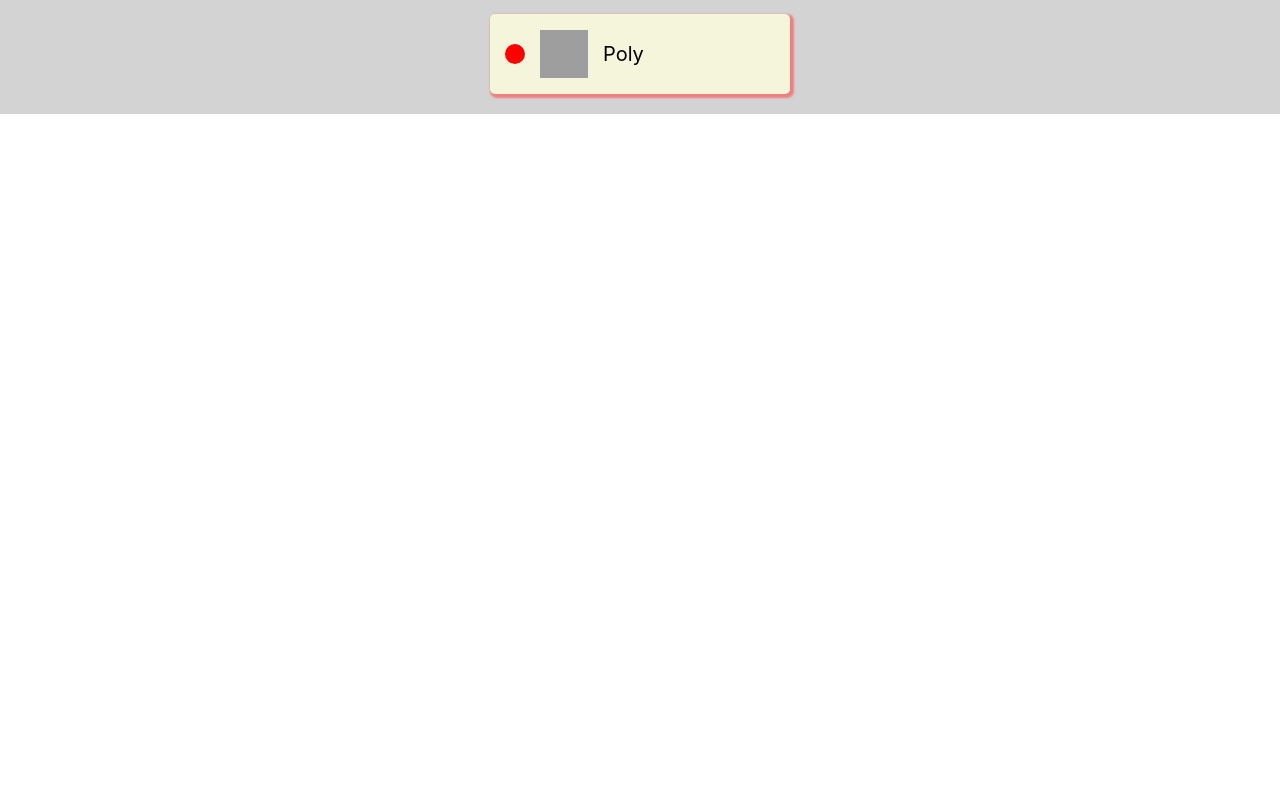
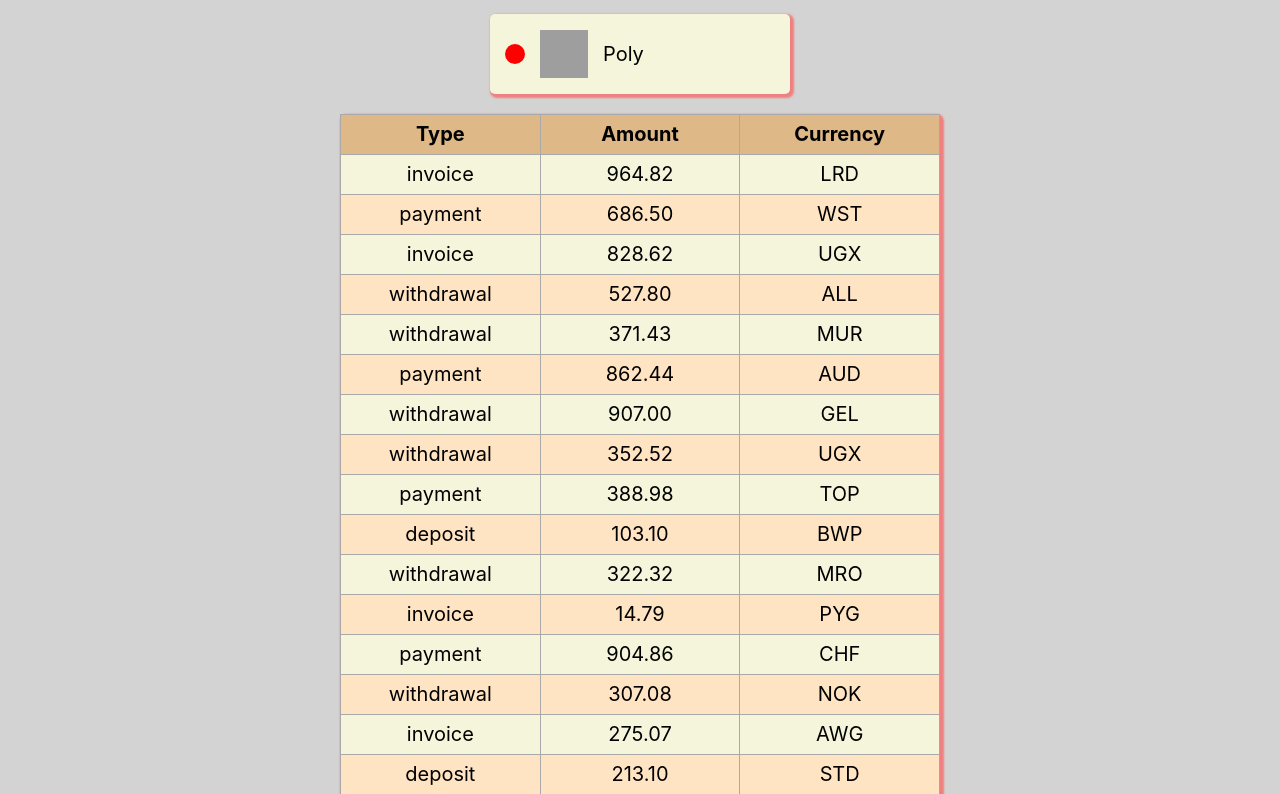
Before and after one commit to sergii-borodin/goit-react-hw-01-components, a React (Create React App) app: page / in a window 1280 px wide. Shown: the part 1026-1820 px from the top of the page. Before the commit the page ends 1140 px from the top, so only its background shows below. Built offline with nearby package versions, Linux system fonts and the light colour scheme; grey boxes are pictures that could not be loaded.

Commit message:
hw01 done

```diff
--- a/src/components/App/App.jsx
+++ b/src/components/App/App.jsx
@@ -2,10 +2,12 @@
 import { Container } from "./App.styled";
 import Statistics from "components/Statistics/Statistics";
 import FriendList from "components/FriendList/FriendList";
+import TransactionHistory from "components/TransactionHistory/TransactionHistory";
 
 import user from "../../data/user.json"
 import data from "../../data/data.json"
 import friends from "../../data/friends.json"
+import transactions from "../../data/transactions.json"
 
 export const App = () => {
   return (
@@ -17,7 +19,8 @@
         avatar={user.avatar}
         stats={user.stats} />
       <Statistics title="Upload stats" stats={data} />
-      <FriendList friends={ friends} />
+      <FriendList friends={friends} />
+      <TransactionHistory transactions={transactions} />
     </Container>
   );
 };
--- a/src/components/FriendList/FriendList.jsx
+++ b/src/components/FriendList/FriendList.jsx
@@ -1,13 +1,12 @@
 import React from 'react'
 import PropTypes from 'prop-types'
 import FriendListItem from 'components/FriendListItem/FriendListItem'
-
 import { FriendListContainer } from './FriendList.styled'
 
 const FriendList = ({friends}) => {
   return (
     <FriendListContainer>
-        {friends.map((friend) => <FriendListItem friend={friend} />)}
+        {friends.map((friend) => <FriendListItem friend={friend} key={friend.id} />)}
     </FriendListContainer>
   )
 }
--- a/src/components/Statistics/Statistics.jsx
+++ b/src/components/Statistics/Statistics.jsx
@@ -19,8 +19,8 @@
 Statistics.propTypes = {
     stats: PropTypes.arrayOf(PropTypes.shape({
         id: PropTypes.string.isRequired,
-        label: PropTypes.string.isRequired,
-        percentage: PropTypes.string.isRequired,
+        label: PropTypes.string,
+        percentage: PropTypes.number,
     })),
     title: PropTypes.string
 };
--- /dev/null
+++ b/src/components/TransactionHistory/TransactionHistory.jsx
@@ -0,0 +1,38 @@
+import React from 'react'
+import PropTypes from 'prop-types'
+import { TransactionsTable, TransactionsTableHeader, TransactionsTableData, TransactionsTableRow } from './TransactionsHistory.styled'
+
+const TransactionHistory = ({transactions}) =>
+    <TransactionsTable>
+  <thead>
+    <TransactionsTableRow>
+      <TransactionsTableHeader>Type</TransactionsTableHeader>
+      <TransactionsTableHeader>Amount</TransactionsTableHeader>
+      <TransactionsTableHeader>Currency</TransactionsTableHeader>
+    </TransactionsTableRow>
+  </thead>
+
+  <tbody>
+    {transactions.map(({id, type, amount, currency}) =>
+    <TransactionsTableRow key={id}>
+      <TransactionsTableData>{type}</TransactionsTableData>
+      <TransactionsTableData>{amount}</TransactionsTableData>
+      <TransactionsTableData>{currency}</TransactionsTableData>
+    </TransactionsTableRow>)}
+
+  </tbody>
+</TransactionsTable>
+
+
+TransactionHistory.propTypes = {
+    transactions: PropTypes.arrayOf(
+        PropTypes.shape({
+            id: PropTypes.string.isRequired,
+    type: PropTypes.string,
+    amount: PropTypes.string,
+    currency: PropTypes.string,
+        })
+    )
+}
+
+export default TransactionHistory
--- /dev/null
+++ b/src/components/TransactionHistory/TransactionsHistory.styled.js
@@ -0,0 +1,31 @@
+import styled from "@emotion/styled";
+
+export const TransactionsTable = styled.table`
+  width: 600px;
+  box-shadow: 2px 2px 2px 2px lightcoral;
+  border-radius: 5px;
+  background-color: beige;
+    border-collapse: collapse;
+
+
+`;
+
+export const TransactionsTableHeader = styled.th`
+  width: 200px;
+  height: 40px;
+  border: 1px darkgray solid;
+  background-color: burlywood;
+`;
+
+export const TransactionsTableData = styled.td`
+  width: 150px;
+  height: 40px;
+  text-align: center;
+  border: 1px darkgray solid;
+`;
+
+export const TransactionsTableRow = styled.tr`
+  :nth-of-type(even) {
+    background-color: bisque;
+  }
+`;
--- /dev/null
+++ b/src/data/transactions.json
@@ -0,0 +1,122 @@
+[
+  {
+    "id": "1e0700a2-5183-4291-85cc-2065a036a683",
+    "type": "invoice",
+    "amount": "964.82",
+    "currency": "LRD"
+  },
+  {
+    "id": "a30f821b-4d25-4ff0-abdd-e340b3f0dd2b",
+    "type": "payment",
+    "amount": "686.50",
+    "currency": "WST"
+  },
+  {
+    "id": "44dca67a-8e5a-4798-bf8e-b15efd4e1abd",
+    "type": "invoice",
+    "amount": "828.62",
+    "currency": "UGX"
+  },
+  {
+    "id": "ea8ed3dc-2b68-4a53-905a-53ecb0adef33",
+    "type": "withdrawal",
+    "amount": "527.80",
+    "currency": "ALL"
+  },
+  {
+    "id": "ea76146a-0b00-4b80-bc02-a8c822176712",
+    "type": "withdrawal",
+    "amount": "371.43",
+    "currency": "MUR"
+  },
+  {
+    "id": "63ca02f9-d637-46b5-9237-f3b24425e029",
+    "type": "payment",
+    "amount": "862.44",
+    "currency": "AUD"
+  },
+  {
+    "id": "ed0263e8-59a5-4bf1-87e0-2bb88e53dc34",
+    "type": "withdrawal",
+    "amount": "907.00",
+    "currency": "GEL"
+  },
+  {
+    "id": "6013bad0-750c-4691-8bc2-d8f2b43969c4",
+    "type": "withdrawal",
+    "amount": "352.52",
+    "currency": "UGX"
+  },
+  {
+    "id": "252c7be4-8b06-4fa7-8d42-61fb835b70d5",
+    "type": "payment",
+    "amount": "388.98",
+    "currency": "TOP"
+  },
+  {
+    "id": "4eaab41b-b967-40ac-82ed-85fc66f646f1",
+    "type": "deposit",
+    "amount": "103.10",
+    "currency": "BWP"
+  },
+  {
+    "id": "9648a350-8469-42d5-8bf3-18090de5fe67",
+    "type": "withdrawal",
+    "amount": "322.32",
+    "currency": "MRO"
+  },
+  {
+    "id": "9c5c25fb-1a95-4b2f-8d1f-4c4426d677cc",
+    "type": "invoice",
+    "amount": "14.79",
+    "currency": "PYG"
+  },
+  {
+    "id": "43ef232c-80e9-4d6f-b48a-b22405620de3",
+    "type": "payment",
+    "amount": "904.86",
+    "currency": "CHF"
+  },
+  {
+    "id": "5161682e-e620-4019-ab0a-24ceb10fbd20",
+    "type": "withdrawal",
+    "amount": "307.08",
+    "currency": "NOK"
+  },
+  {
+    "id": "7b119d71-42e6-4c42-a141-6818b07bb9ff",
+    "type": "invoice",
+    "amount": "275.07",
+    "currency": "AWG"
+  },
+  {
+    "id": "a4f65722-65c4-4c28-b1f4-b8ed988bb205",
+    "type": "deposit",
+    "amount": "213.10",
+    "currency": "STD"
+  },
+  {
+    "id": "c6e5784b-0ca3-48d6-86e5-b5128af5a523",
+    "type": "invoice",
+    "amount": "116.11",
+    "currency": "CUP CUC"
+  },
+  {
+    "id": "c9ebed6a-3a02-4b49-ac0d-0534b51f2bfd",
+    "type": "invoice",
+    "amount": "878.67",
+    "currency": "HKD"
+  },
+  {
+    "id": "a4a98b0e-b22c-438b-9f83-de2df52110c8",
+    "type": "invoice",
+    "amount": "725.03",
+    "currency": "UYU UYI"
+  },
+  {
+    "id": "b39bfa7a-0166-4c47-94d6-87d20590f746",
+    "type": "payment",
+    "amount": "405.45",
+    "currency": "MDL"
+  }
+]
```
Also changed, not shown: src/components/FriendListItem/FriendListItem.jsx (+5 -2 lines).
